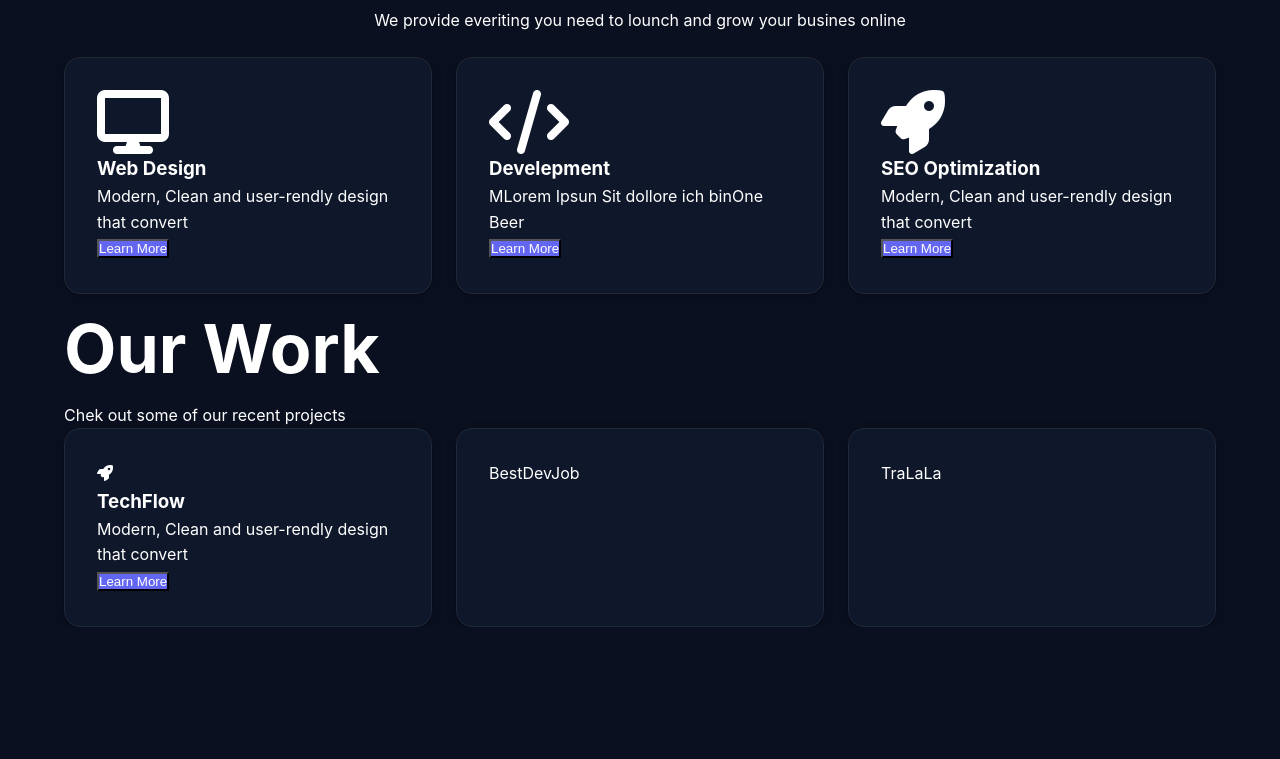
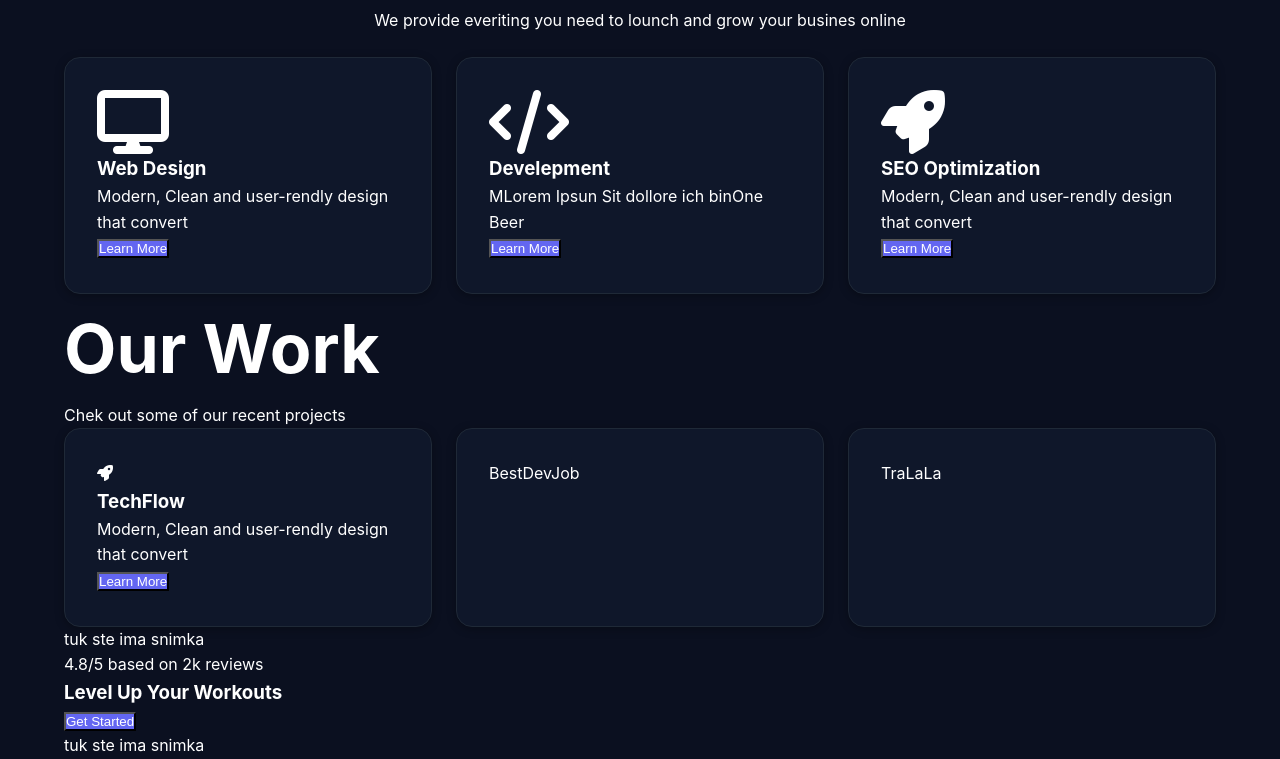
Before and after one commit to PavelAbadon/Nebula-studio, a plain HTML site: page css-version/index.html in a window 1280 px wide. Shown: the part 794-1553 px from the top of the page. Before the commit the page ends 1421 px from the top, so only its background shows below. Drawn offline with Linux system fonts and the light colour scheme.

Commit message:
Add CTA section

```diff
--- a/css-version/index.html
+++ b/css-version/index.html
@@ -55,19 +55,19 @@
                         <i class="fa-solid fa-display big-icon"></i>
                         <h3 class="h3">Web Design</h3>
                         <p class="card-paragraph">Modern, Clean and user-rendly design that convert</p>
-                        <button class="btn-primary" >Learn More</button>
+                        <button class="btn-primary">Learn More</button>
                     </div>
                     <div class="card">
                         <i class="fa-solid fa-code big-icon"></i>
                         <h3 class="h3">Develepment</h3>
                         <p class="card-paragraph">MLorem Ipsun Sit dollore ich binOne Beer</p>
-                        <button class="btn-primary" >Learn More</button>
+                        <button class="btn-primary">Learn More</button>
                     </div>
                     <div class="card">
                         <i class="fa-solid fa-rocket big-icon"></i>
                         <h3 class="h3">SEO Optimization</h3>
                         <p class="card-paragraph">Modern, Clean and user-rendly design that convert</p>
-                        <button class="btn-primary" >Learn More</button>
+                        <button class="btn-primary">Learn More</button>
                     </div>
                 </div>
             </section>
@@ -89,6 +89,18 @@
                 </div>
             </section>
 
+            <section class="cta-section">
+                <div class="cta-section-wraper">
+                    <div class="cta">tuk ste ima snimka</div>
+                    <div class="cta">
+                        <p class="cta">4.8/5 based on 2k reviews</p>
+                        <h3 class="h3">Level Up Your Workouts</h3>
+                        <button class="btn-primary" >Get Started</button>
+                    </div>
+                    <div class="cta">tuk ste ima snimka</div>
+                </div>
+            </section>
+
         </div>
 
     </main>
```
